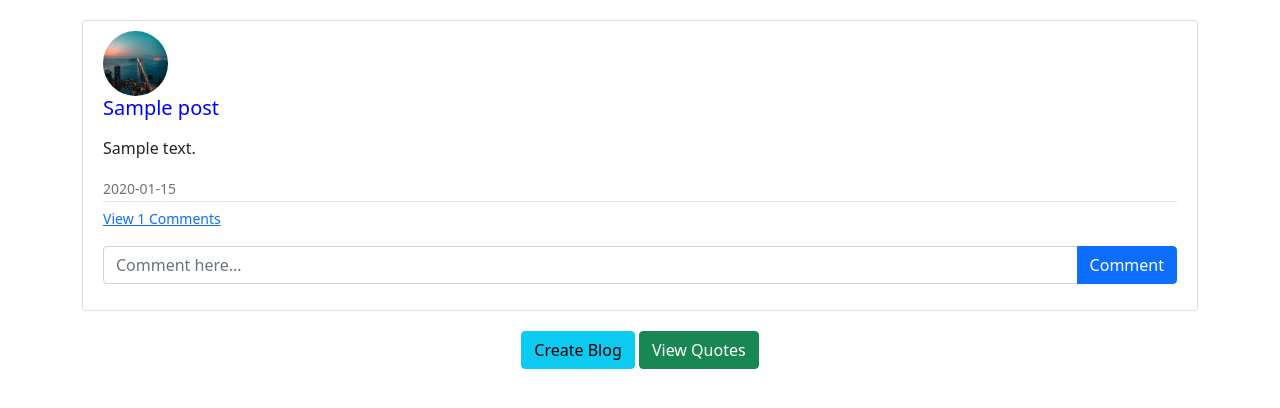
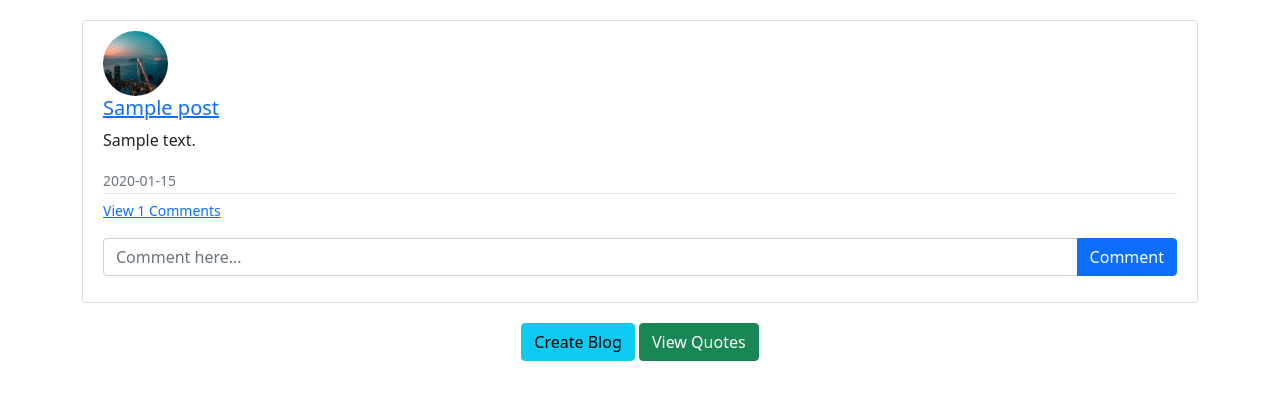
Before and after one commit to Nyawira-Wachira/Blog-It, a Flask app: page / in a window 1280 px wide. Shown: the part 71-479 px from the top of the page. Run offline with Flask 2, Linux system fonts and the light colour scheme; tables that the repository leaves empty hold one stand-in row (values such as "Sample post"); some libraries are stand-ins or nearby versions; some web fonts are replaced.

```diff
--- a/app/templates/home.html
+++ b/app/templates/home.html
@@ -4,7 +4,7 @@
         <article class="media content-section">
           <img class="rounded-circle article-img" src="{{ url_for('static', filename='image/img3.jpeg') }}">
           <div class="media-body">
-            <h5><p class="article-title" href="{{ url_for('blogpost', post_id=post.id) }}">{{ post.title }}</p></h5>
+            <h5><a class="article-title" href="{{ url_for('blogpost', post_id=post.id) }}">{{ post.title }}</a></h5>
             <p class="article-content">{{ post.content }}</p>
             <div class="article-metadata">
               <small class="text-muted">{{ post.date_posted.strftime('%Y-%m-%d') }}</small>
@@ -50,7 +50,7 @@
     {% endfor %}
     {% block footer %}
     <div class ="create" align="center">
-      <a href="/register"><button type="button" class="btn btn-info">
+      <a href="/blogpost"><button type="button" class="btn btn-info">
           Create Blog
         </button></a>
         <a href="/quote"><button type="button" class="btn btn-success">
```
